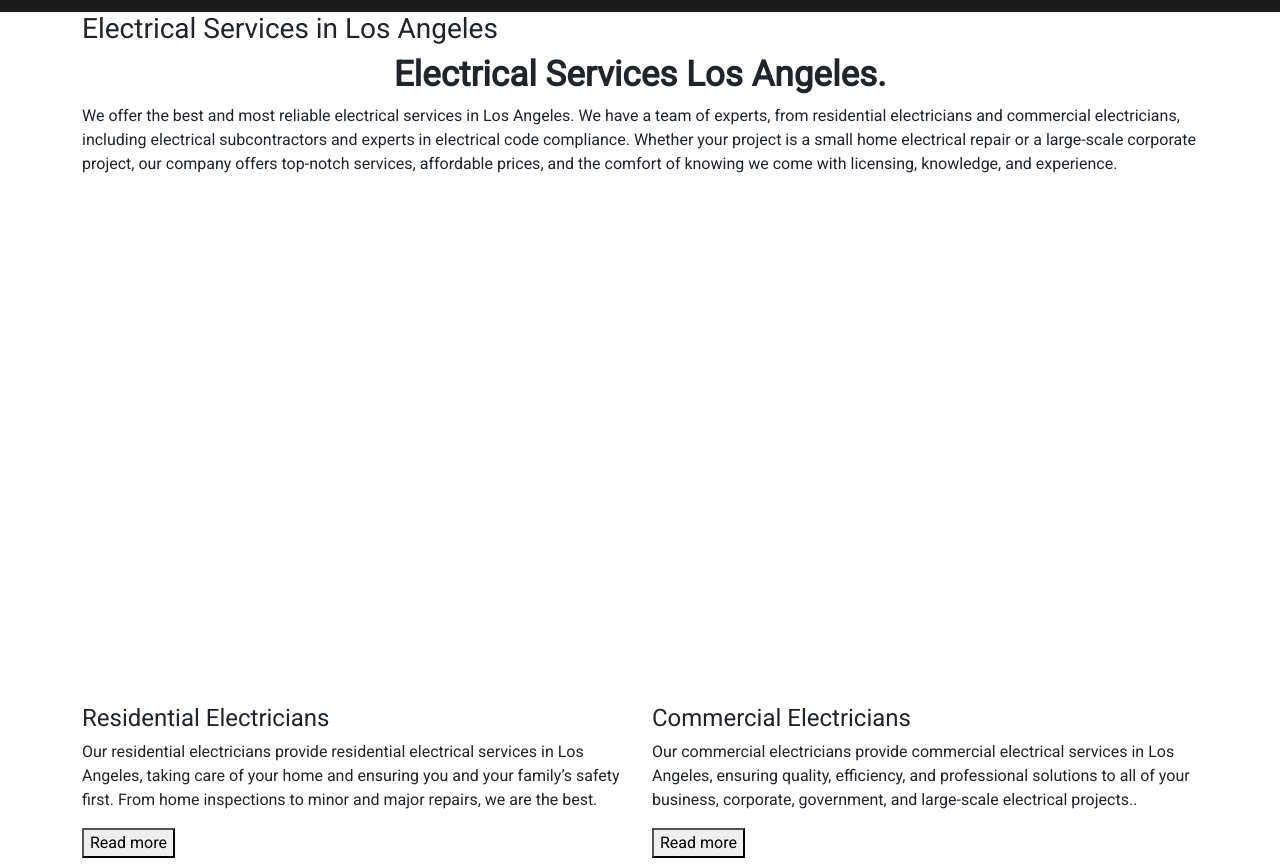
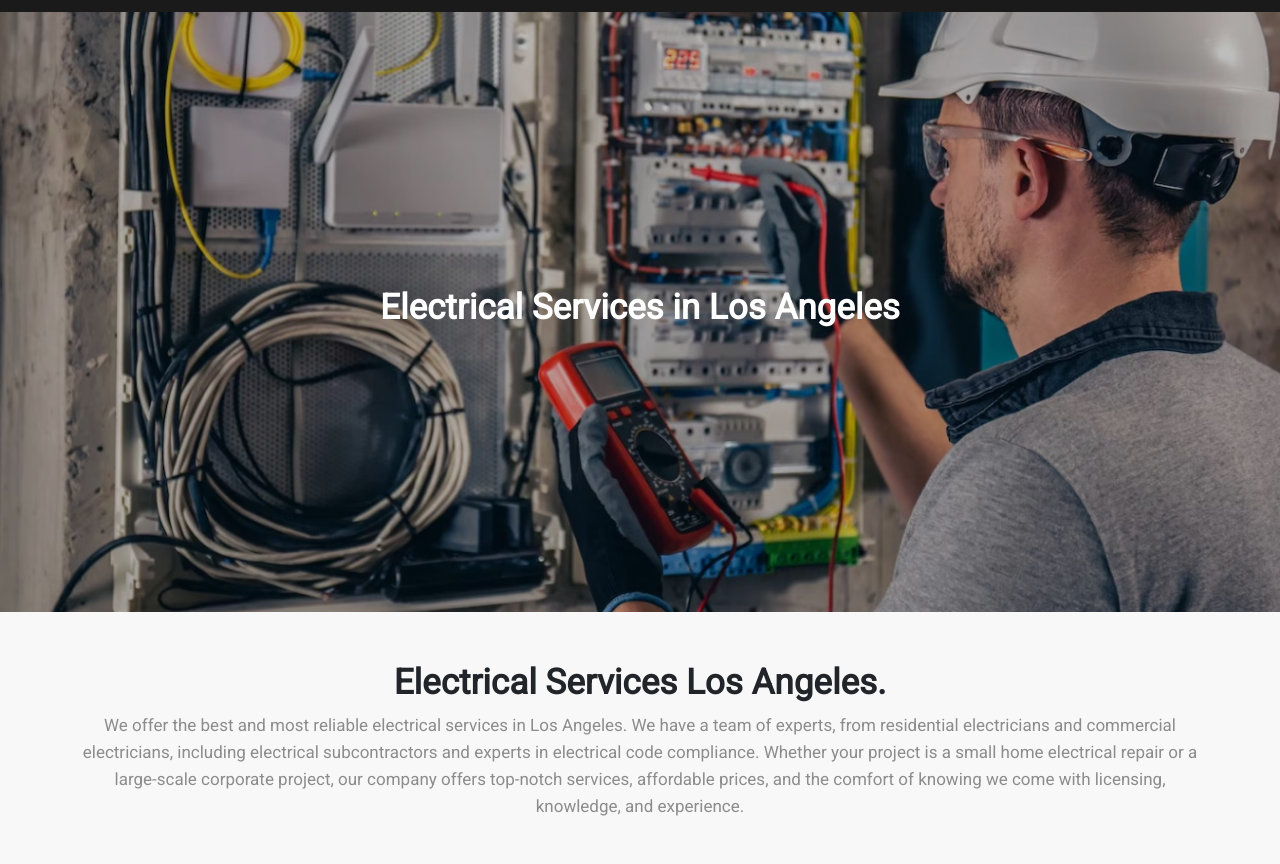
Before and after one commit to Nitinkumarsohal/sohalnitin, a plain HTML site: page electrical-services.html in a window 1280 px wide. Shown: the part 88-952 px from the top of the page. Drawn offline with nearby package versions, Linux system fonts and the light colour scheme; a web font is replaced by a local one.

Commit message:
Update stylesheet.css

```diff
--- a/css/stylesheet.css
+++ b/css/stylesheet.css
@@ -1613,18 +1613,21 @@ footer .set-the-padding {
     background-repeat: no-repeat;
     background-size: cover;
 }
-.b-section-two h3{
+
+.b-section-two h3 {
     color: var(--white-color);
     font-size: 30px;
     font-family: 600;
 }
-.b-section-two  p{
+
+.b-section-two p {
     color: var(--white-color);
     font-size: 17px;
     padding-top: 5px;
     line-height: 26px;
 }
-.b-section-two button{
+
+.b-section-two button {
     margin-top: 10px;
     width: max-content;
     padding: 10px 20px;
@@ -1638,3 +1641,104 @@ footer .set-the-padding {
 
 /***** End banner-two-section *****/
 /* commercial .Electrical-riverside page css close */
+
+
+/***** electrical services pages css *****/
+/***** banner-services *****/
+#banner-services {
+    min-height: 600px;
+    background-image: url("../images/b-s.jpg");
+    background-position: center;
+    background-size: cover;
+    background-repeat: no-repeat;
+    display: flex;
+    align-items: center;
+
+}
+
+#banner-services .text h3 {
+    text-align: center;
+    color: var(--white-color);
+    font-size: 35px;
+    font-weight: 600;
+
+}
+
+/***** End banner-services *****/
+
+/***** Start serrvies cards *****/
+#cards-section {
+    padding: 50px 0px 50px 0px;
+    background: #F8F8F8;
+}
+
+#cards-section .We-offer {
+    font-size: 17px;
+    color: var(--p-color);
+    text-align: center;
+    line-height: 27px;
+
+}
+
+#cards-section .style-box {
+    background-color: white;
+    border-radius: 20px;
+    padding: 30px;
+    margin-top: 40px;
+    transition: 0.3s;
+    overflow: hidden;
+    position: relative;
+}
+
+#cards-section .style-box::after {
+    height: 6px;
+    left: 0%;
+    width: 0%;
+    transition: 0.2s;
+    position: absolute;
+    content: '';
+    background-color: var(--section--bg-2);
+    bottom: 0%;
+    left: 50%;
+}
+
+#cards-section .style-box:hover::after {
+    width: 100%;
+    left: 0%;
+}
+
+#cards-section .style-box .icon img {
+    background-color: var(--section--bg-2);
+    padding: 15px;
+    height: 55px;
+    width: 55px;
+    border-radius: 50%;
+}
+
+#cards-section .style-box .text {
+    margin-top: 25px;
+}
+
+#cards-section .style-box .text h4 {
+    font-size: 25px;
+    font-weight: 400;
+}
+
+#cards-section .style-box .text p {
+    color: var(--p-color);
+    font-size: 17px;
+    line-height: 27px;
+}
+
+#cards-section .style-box .text button {
+    padding: 10px 20px;
+    width: max-content;
+    color: var(--white-color);
+    border: none;
+    background-color: var(--section--bg-2);
+    margin-top: 10px;
+}
+
+/***** End Start serrvies cards *****/
+
+/***** End electrical services pages css *****/
```
